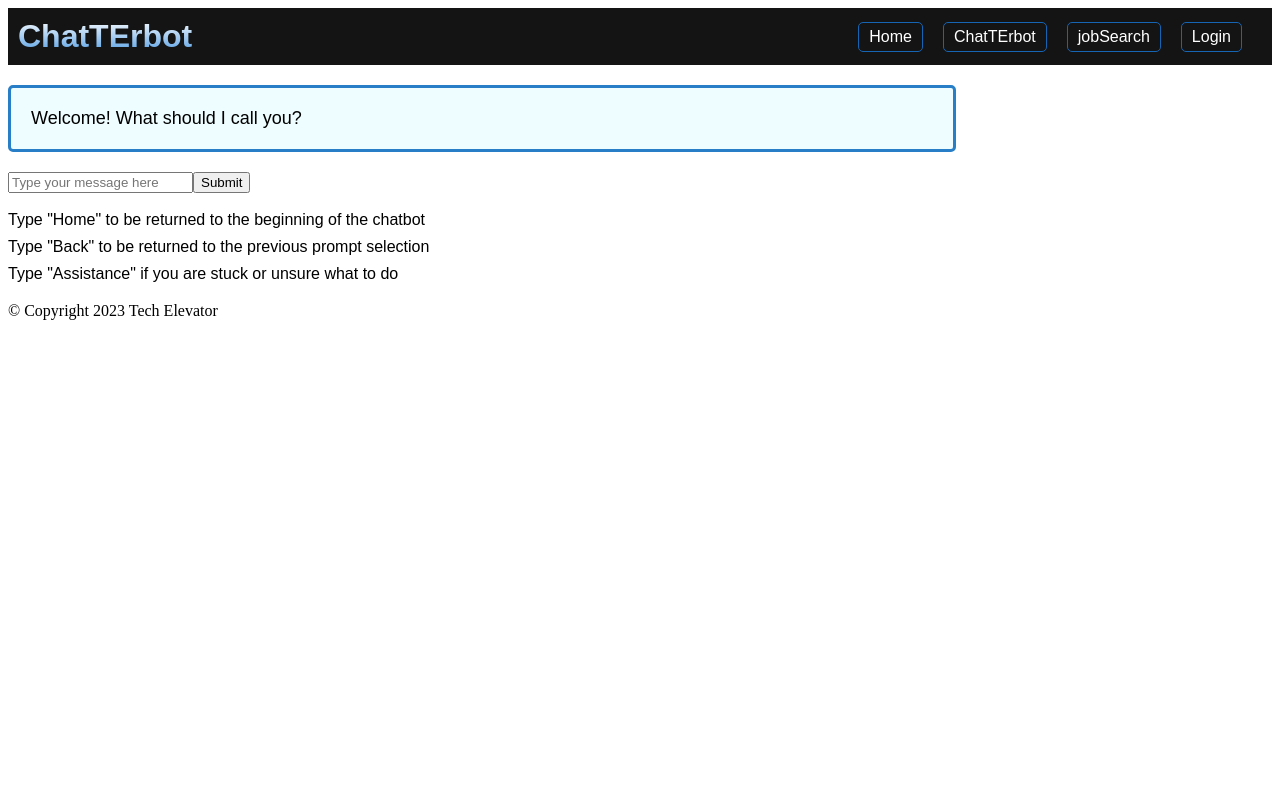
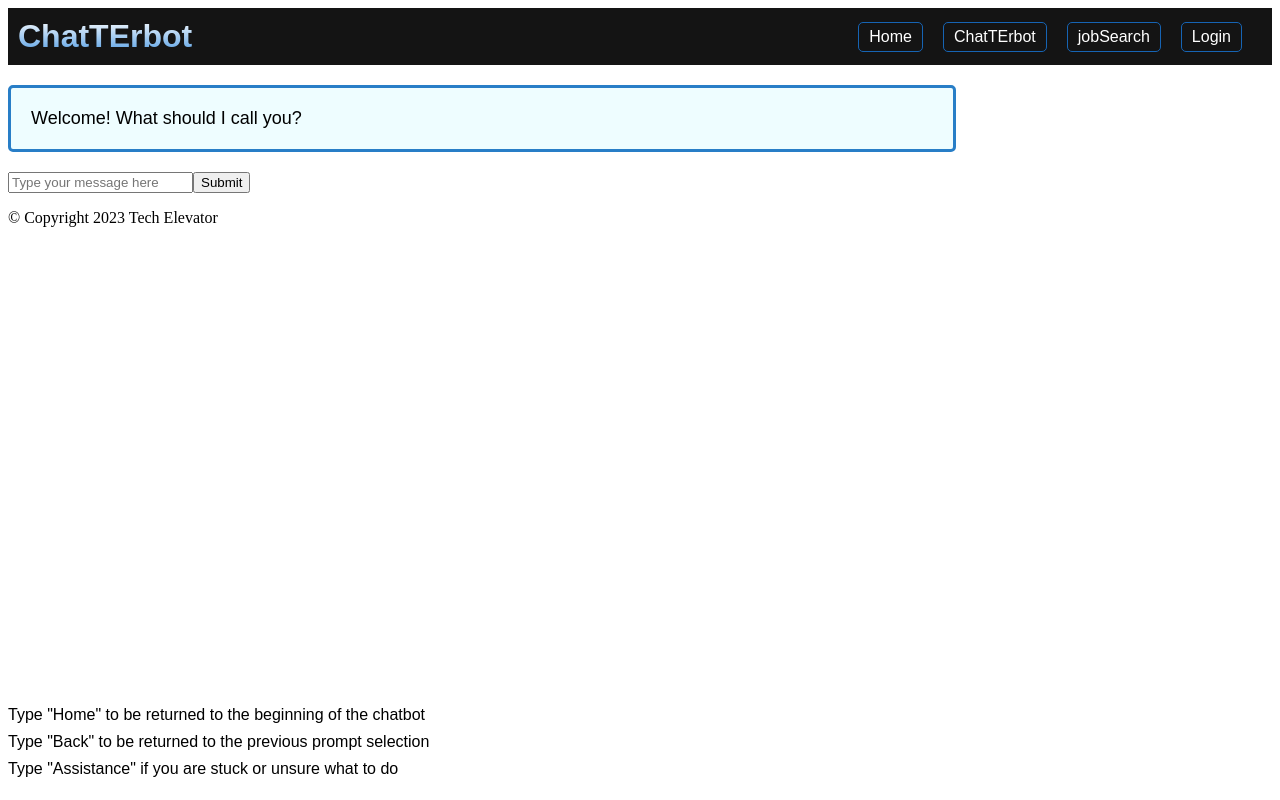
Before and after one commit to taypeoples/ChatTErbot, a Vue app in the folder vue/: page /chatBot in a window 1280 px wide. Built offline with nearby package versions, Linux system fonts and the light colour scheme.

Commit message:
trying to scroll

```diff
--- a/vue/src/components/ChatBot.vue
+++ b/vue/src/components/ChatBot.vue
@@ -52,7 +52,6 @@ export default {
   methods: {
     handleSubmit() {
       this.isBot = false;
-      this.jobHelp= false;
       this.messages.push(this.userStyle + this.userMessage + "</div>");
       if (this.userMessage.includes("quote")) {
         this.isBot = true;
@@ -64,7 +63,7 @@ export default {
         this.getAssistance();
       }
        else if (this.userMessage.includes("job search") || this.userMessage.includes("open positions") || this.userMessage.includes("jobs")){
-        this.getJobSearch();
+        this.messages.push(this.botStyle + '<a href="http://localhost:8080/jobSearch" target= "_blank">Open Job Search</a></div>');
       }
       else {
         let messageToSend = {
@@ -85,6 +84,7 @@ export default {
           }
         });
       }
+      // this.autoscroll();
       this.userMessage = "";
     },
 
@@ -119,10 +119,11 @@ export default {
       );
     },
     getJobSearch(){
-      this.messages.push();
+      this.messages.push('<router-link');
     },
 /*     autoscroll(){
-      this.document.getElementById("commands").scrollIntoView({behavior: "smooth"})
+      const scrollDiv = document.getElementById("commands");
+      scrollDiv.scrollIntoView(false);
   }, */
   }
 };
@@ -170,6 +171,11 @@ export default {
   padding: 5px;
 }
 
+.commands{
+  bottom:0;
+  position: absolute;
+}
+
 button:hover {
   background-color: rgb(212, 212, 212);
   box-shadow: 3px 3px lightgray;
```
